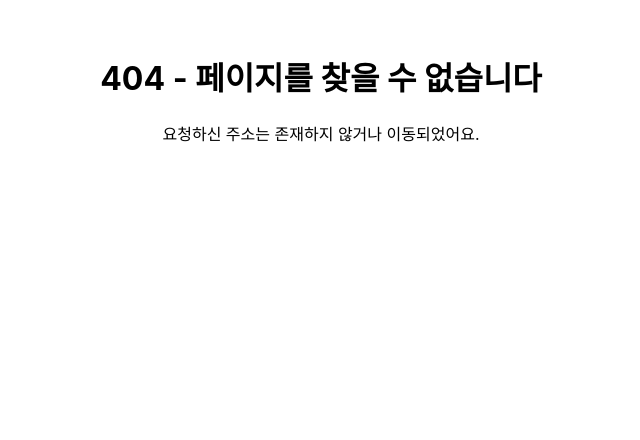
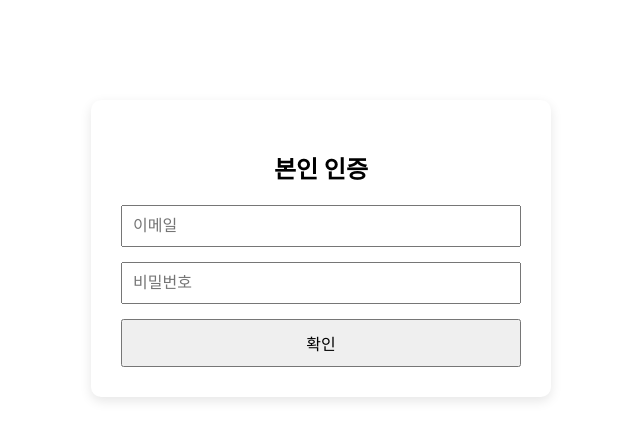
Before and after one commit to JangHyeok2909/highteenday-frontend, a React (Create React App) app: page /check-Page in a window 1280 px wide. Before the commit this address had no page. Shown: the top 440 px of the page, without its empty margins (319-959 px from the left). Built offline with nearby package versions, Linux system fonts and the light colour scheme; a small style sheet from the web is missing.

Commit message:
본인 정보 확인

```diff
--- a/src/App.js
+++ b/src/App.js
@@ -9,6 +9,10 @@ import UserPage from './components/LoginRelated/UserPage';
 import FormRegisterPage from './components/LoginRelated/FormRegisterPage';
 import CreateAccount from './components/LoginRelated/CreateAccount';
 import SchoolVerification from './components/LoginRelated/SchoolVerification';
+import UserProfilePage from "./pages/UserProfilePage";
+import CheckPage from "./pages/CheckPage";
+
+
 
 
 
@@ -25,6 +29,10 @@ import SchoolVerification from './components/LoginRelated/SchoolVerification';
           <Route path="/FormRegisterPage" element={<FormRegisterPage />} />
           <Route path="/CreateAccount" element={<CreateAccount />} />
           <Route path="/school" element={<SchoolVerification />} />
+          <Route path="/user-profile" element={<UserProfilePage />} />
+          <Route path="/check-Page" element={<CheckPage />} />
+
+
 
           <Route path="*" element={<NotFound />} />
         </Routes>
--- /dev/null
+++ b/src/pages/CheckPage.css
@@ -0,0 +1,32 @@
+.login-container {
+  max-width: 400px;
+  margin: 100px auto;
+  padding: 30px;
+  text-align: center;
+  border-radius: 10px;
+  box-shadow: 0 4px 12px rgba(0, 0, 0, 0.1);
+  background-color: #fff;
+}
+
+.login-form {
+  display: flex;
+  flex-direction: column;
+  gap: 15px;
+  margin-top: 20px;
+}
+
+.login-form input {
+  padding: 10px;
+  font-size: 16px;
+}
+
+.login-form button {
+  padding: 10px;
+  font-size: 16px;
+  cursor: pointer;
+}
+
+.error {
+  color: crimson;
+  font-size: 14px;
+}
--- /dev/null
+++ b/src/pages/CheckPage.jsx
@@ -0,0 +1,57 @@
+import { useState } from "react";
+import { useNavigate } from "react-router-dom";
+import axios from "axios";
+import "./CheckPage.css";
+
+function CheckPage() {
+  const [email, setEmail] = useState("");
+  const [password, setPassword] = useState("");
+  const [error, setError] = useState("");
+  const navigate = useNavigate();
+
+  const handleSubmit = async (e) => {
+    e.preventDefault();
+
+    try {
+      const res = await axios.post("/api/user/login", {
+        email,
+        password,
+      }, {
+        withCredentials: true // 로그인 세션/쿠키가 필요한 경우
+      });
+
+      const user = res.data;
+
+      // 여기서 user.school, user.grade 같은 필드도 서버가 주면 포함 가능
+      navigate("/user-profile", { state: user });
+    } catch (err) {
+      setError("이메일 또는 비밀번호가 일치하지 않습니다.");
+    }
+  };
+
+  return (
+    <div className="login-container">
+      <h2>본인 인증</h2>
+      <form onSubmit={handleSubmit} className="login-form">
+        <input
+          type="email"
+          placeholder="이메일"
+          value={email}
+          onChange={(e) => setEmail(e.target.value)}
+          required
+        />
+        <input
+          type="password"
+          placeholder="비밀번호"
+          value={password}
+          onChange={(e) => setPassword(e.target.value)}
+          required
+        />
+        {error && <p className="error">{error}</p>}
+        <button type="submit">확인</button>
+      </form>
+    </div>
+  );
+}
+
+export default CheckPage;
--- /dev/null
+++ b/src/pages/UserProfilePage.css
@@ -0,0 +1,47 @@
+.profile-container {
+  max-width: 500px;
+  margin: 60px auto;
+  padding: 30px;
+  background-color: #ffffff;
+  border-radius: 16px;
+  box-shadow: 0 8px 20px rgba(0, 0, 0, 0.08);
+  font-family: 'Arial', sans-serif;
+  text-align: center;
+}
+
+.profile-error {
+  font-size: 18px;
+  color: crimson;
+  margin-bottom: 20px;
+}
+
+.back-button {
+  padding: 10px 18px;
+  background-color: #eee;
+  border: 1px solid #ccc;
+  border-radius: 8px;
+  cursor: pointer;
+  transition: all 0.2s ease;
+}
+
+.back-button:hover {
+  background-color: #ddd;
+}
+
+.profile-card {
+  background-color: #f9f9f9;
+  padding: 20px;
+  border-radius: 10px;
+  border: 1px solid #eee;
+  margin-top: 20px;
+}
+
+.profile-card p {
+  font-size: 16px;
+  margin: 12px 0;
+  color: #444;
+}
+
+.profile-card strong {
+  color: #222;
+}
--- /dev/null
+++ b/src/pages/UserProfilePage.jsx
@@ -0,0 +1,33 @@
+import { useLocation, useNavigate } from "react-router-dom";
+import "./UserProfilePage.css";
+
+function UserProfilePage() {
+  const location = useLocation();
+  const navigate = useNavigate();
+  const user = location.state;
+
+  if (!user) {
+    return (
+      <div className="profile-container">
+        <p className="profile-error">회원 정보를 찾을 수 없습니다.</p>
+        <button onClick={() => navigate(-1)} className="back-button">← 뒤로가기</button>
+      </div>
+    );
+  }
+
+  return (
+    <div className="profile-container">
+      <h2>{user.nickname}님의 프로필</h2>
+      <div className="profile-card">
+        <p><strong>이름:</strong> {user.name}</p>
+        <p><strong>닉네임:</strong> {user.nickname}</p>
+        <p><strong>이메일:</strong> {user.email}</p>
+        <p><strong>학교:</strong> {user.school}</p>
+        <p><strong>학년:</strong> {user.grade}</p>
+      </div>
+      <button onClick={() => navigate(-1)} className="back-button">← 뒤로가기</button>
+    </div>
+  );
+}
+
+export default UserProfilePage;
```
